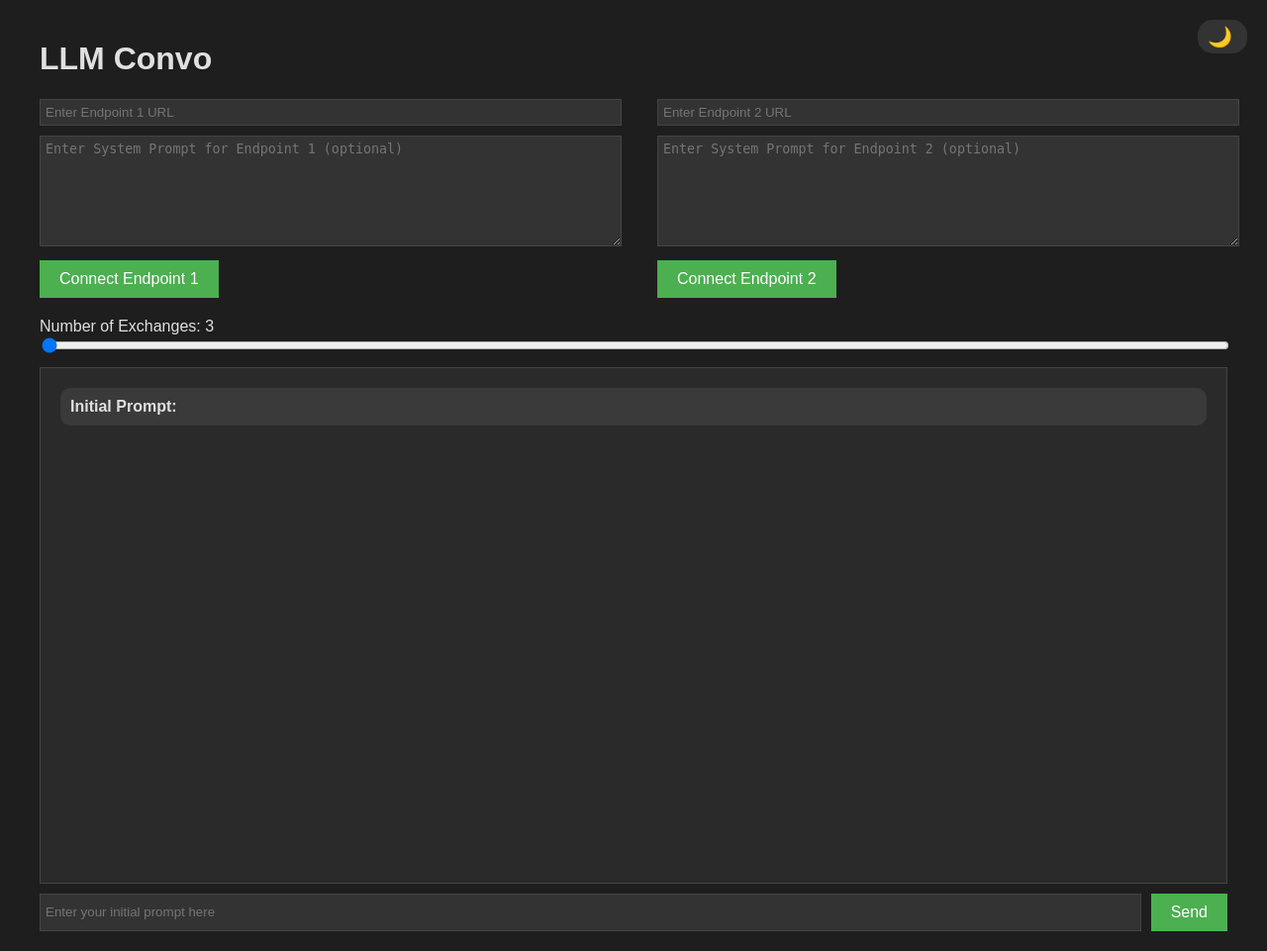
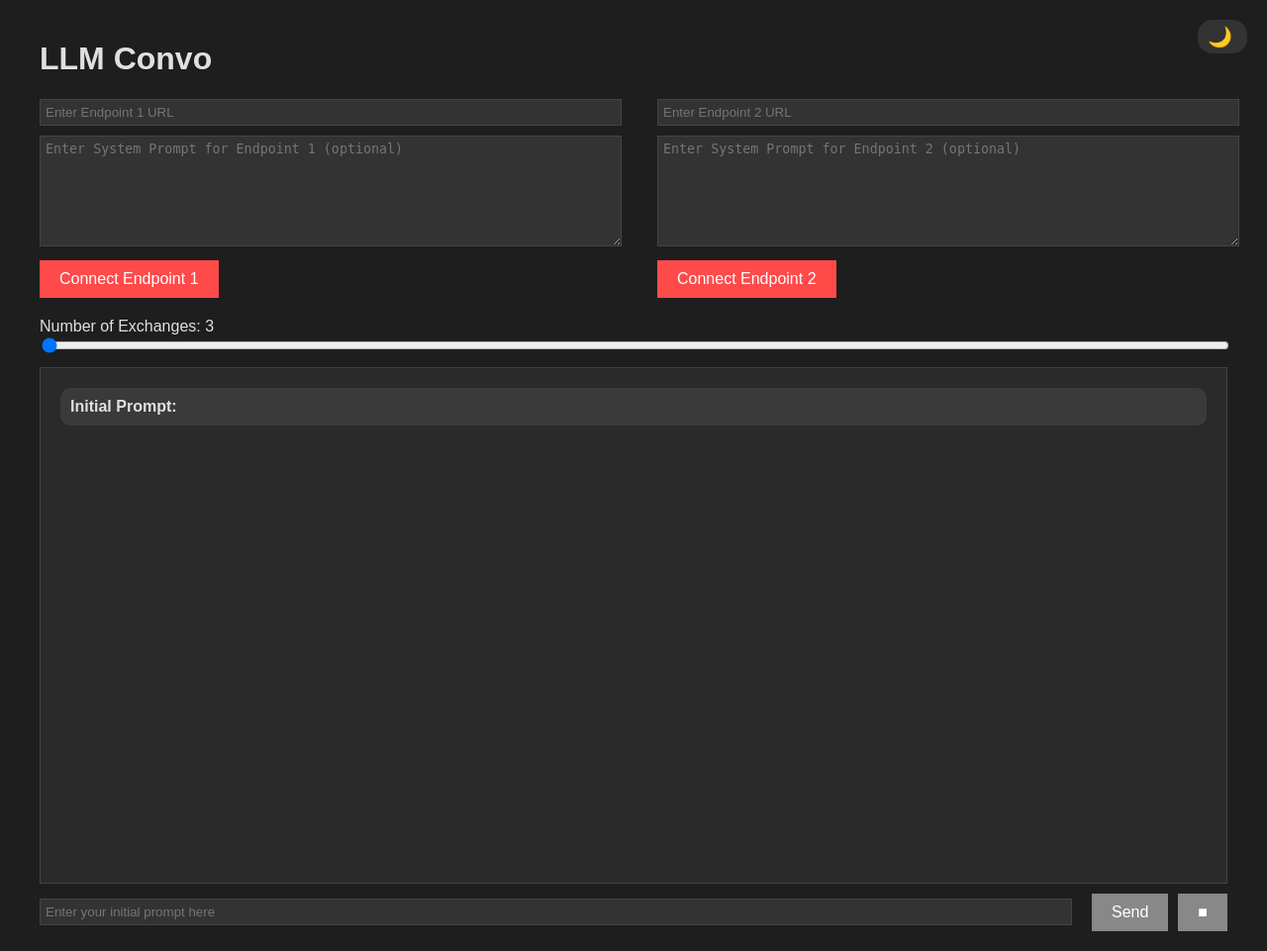
Before and after one commit to domsantschi/llm-convo, a Flask app: page / in a window 1280 px wide. Shown: the whole page at 99% size. Run offline with Flask 3, Linux system fonts and the light colour scheme.

Commit message:
Update index.html

```diff
--- a/templates/index.html
+++ b/templates/index.html
@@ -13,7 +13,9 @@
             --input-border-color: #444;
             --conversation-bg-color: #2a2a2a;
             --message-bg-color: #3a3a3a;
-            --button-bg-color: #4CAF50;
+            --button-ready-bg-color: #4CAF50;
+            --button-pending-bg-color: #ff4a4a;
+            --button-inactive-bg-color: #888888;
             --button-text-color: white;
         }
 
@@ -24,7 +26,9 @@
             --input-border-color: #ccc;
             --conversation-bg-color: #fff;
             --message-bg-color: #e9e9e9;
-            --button-bg-color: #4CAF50;
+            --button-ready-bg-color: #4CAF50;
+            --button-pending-bg-color: #ff4a4a;
+            --button-inactive-bg-color: #888888;
             --button-text-color: white;
         }
 
@@ -68,8 +72,6 @@
             margin-bottom: 10px;
             background-color: var(--conversation-bg-color);
         }
-
-        /* Bubble under Initial Prompt for inserting user's input */
         #initial-prompt-text {
             margin: 10px;
             padding: 10px;
@@ -80,7 +82,9 @@
 
         #prompt-container {
             display: flex;
+            align-items: center;
             margin-top: 10px;
+            gap: 10px;
         }
         #prompt {
             flex-grow: 1;
@@ -91,13 +95,19 @@
             padding: 5px;
         }
         button {
-            background-color: var(--button-bg-color);
+            background-color: var(--button-ready-bg-color);
             border: none;
             color: var(--button-text-color);
             padding: 10px 20px;
             text-align: center;
             text-decoration: none;
             display: inline-block;
+            font-size: 16px;
+            cursor: pointer;
+        }
+        .stop-btn {
+            background-color: var(--button-inactive-bg-color);
+            padding: 10px 20px;
             font-size: 16px;
             cursor: pointer;
         }
@@ -112,6 +122,13 @@
             color: #888;
             text-align: right;
             margin-top: 5px;
+        }
+        .connect-btn {
+            padding: 10px 20px;
+            color: var(--button-text-color);
+            cursor: pointer;
+            background-color: var(--button-pending-bg-color);
+            border: none;
         }
         #num-exchanges-container {
             margin-bottom: 10px;
@@ -146,7 +163,7 @@
             content: '☀️';
         }
         .theme-toggle input:checked + label {
-            background-color: var(--button-bg-color);
+            background-color: var(--button-ready-bg-color);
             color: var(--button-text-color);
         }
     </style>
@@ -162,12 +179,12 @@
             <div class="endpoint">
                 <input type="text" id="endpoint1" placeholder="Enter Endpoint 1 URL">
                 <textarea id="system-prompt1" placeholder="Enter System Prompt for Endpoint 1 (optional)"></textarea>
-                <button onclick="connectEndpoint(1)">Connect Endpoint 1</button>
+                <button id="connect-endpoint1" class="connect-btn" onclick="connectEndpoint(1)">Connect Endpoint 1</button>
             </div>
             <div class="endpoint">
                 <input type="text" id="endpoint2" placeholder="Enter Endpoint 2 URL">
                 <textarea id="system-prompt2" placeholder="Enter System Prompt for Endpoint 2 (optional)"></textarea>
-                <button onclick="connectEndpoint(2)">Connect Endpoint 2</button>
+                <button id="connect-endpoint2" class="connect-btn" onclick="connectEndpoint(2)">Connect Endpoint 2</button>
             </div>
         </div>
         <div id="num-exchanges-container">
@@ -176,17 +193,21 @@
         </div>
 
         <div id="conversation">
-            <!-- Pre-defined bubble for Initial Prompt -->
             <div id="initial-prompt-text"><strong>Initial Prompt:</strong> <span id="initial-prompt-content"></span></div>
         </div>
 
         <div id="prompt-container">
             <input type="text" id="prompt" placeholder="Enter your initial prompt here">
             <button id="send">Send</button>
+            <button class="stop-btn" id="stop" title="Stop Streaming">■</button>
         </div>
     </div>
 
     <script>
+        var currentXHR = null;  // Track the active request for stopping
+        var endpoint1Connected = false;
+        var endpoint2Connected = false;
+
         function connectEndpoint(endpointNum) {
             var endpointUrl = $('#endpoint' + endpointNum).val();
             var systemPrompt = $('#system-prompt' + endpointNum).val();
@@ -201,12 +222,43 @@
                         system_prompt: systemPrompt
                     }),
                     success: function(response) {
+                        if (response.status === "success") {
+                            $('#connect-endpoint' + endpointNum).css('background-color', 'var(--button-ready-bg-color)');
+                            if (endpointNum === 1) {
+                                endpoint1Connected = true;
+                            } else {
+                                endpoint2Connected = true;
+                            }
+                        } else {
+                            $('#connect-endpoint' + endpointNum).css('background-color', 'var(--button-pending-bg-color)');
+                            if (endpointNum === 1) {
+                                endpoint1Connected = false;
+                            } else {
+                                endpoint2Connected = false;
+                            }
+                        }
+                        updateSendButtonState();
                         alert(response.message);
-                        // Save to localStorage
-                        localStorage.setItem('endpoint' + endpointNum, endpointUrl);
-                        localStorage.setItem('systemPrompt' + endpointNum, systemPrompt);
+                    },
+                    error: function() {
+                        $('#connect-endpoint' + endpointNum).css('background-color', 'var(--button-pending-bg-color)');
+                        if (endpointNum === 1) {
+                            endpoint1Connected = false;
+                        } else {
+                            endpoint2Connected = false;
+                        }
+                        updateSendButtonState();
+                        alert("Failed to connect to Endpoint " + endpointNum);
                     }
                 });
+            }
+        }
+
+        function updateSendButtonState() {
+            if (endpoint1Connected && endpoint2Connected) {
+                $('#send').prop('disabled', false).css('background-color', 'var(--button-ready-bg-color)');
+            } else {
+                $('#send').prop('disabled', true).css('background-color', 'var(--button-inactive-bg-color)');
             }
         }
 
@@ -221,92 +273,97 @@
                 $('#num-exchanges-value').text($(this).val());
             });
 
+            // Initially disable Send and Stop buttons
+            $('#send').prop('disabled', true).css('background-color', 'var(--button-inactive-bg-color)');
+            $('#stop').prop('disabled', true).css('background-color', 'var(--button-inactive-bg-color)');
+
             $('#send').click(function() {
                 var prompt = $('#prompt').val();
                 var numExchanges = $('#num-exchanges').val();
-
                 if (prompt) {
-
-				// Inject user's prompt directly into the pre-defined Initial Prompt placeholder
                     $('#initial-prompt-content').text(prompt);
-
-				// Clear the input field after submission
                     $('#prompt').val('');
 
-				// Continue with the streaming response for Models
-				var xhr = new XMLHttpRequest();
-				xhr.open('POST', '/chat', true);
-				xhr.setRequestHeader('Content-Type', 'application/json');
-				xhr.send(JSON.stringify({prompt: prompt, num_exchanges: numExchanges}));
+                    var conversation = $('#conversation');
+                    conversation.empty();
+
+                    currentXHR = new XMLHttpRequest();
+                    currentXHR.open('POST', '/chat', true);
+                    currentXHR.setRequestHeader('Content-Type', 'application/json');
+                    currentXHR.send(JSON.stringify({prompt: prompt, num_exchanges: numExchanges}));
+
+                    // Enable Stop button and change its color to red
+                    $('#stop').prop('disabled', false).css('background-color', 'var(--button-pending-bg-color)');
 
                     var currentMessage = null;
                     var currentContent = '';
 
-				xhr.onprogress = function() {
-					var newData = xhr.response.substr(xhr.seenBytes || 0);
-					xhr.seenBytes = xhr.response.length;
+                    currentXHR.onprogress = function() {
+                        var newData = currentXHR.response.substr(currentXHR.seenBytes || 0);
+                        currentXHR.seenBytes = currentXHR.response.length;
 
                         var messages = newData.split('\n');
                         messages.forEach(function(message) {
                             if (message.trim() !== '') {
                                 try {
                                     var data = JSON.parse(message);
-
                                     if (data.error) {
                                         alert('Error: ' + data.error);
                                         return;
                                     }
-
                                     if (data.sender) {
                                         if (currentMessage) {
                                             currentMessage.find('p').html('<strong>' + currentMessage.data('sender') + ':</strong> ' + currentContent);
                                         }
                                         currentMessage = $('<div class="message">');
                                         currentMessage.data('sender', data.sender);
-									currentContent = ''; // Reset content for new message
-
-									// Message bubble creation
+                                        currentContent = '';
                                         var messageHtml = '<p><strong>' + data.sender + ':</strong> ';
                                         if (data.message) {
-										messageHtml += data.message; // Handle normal message (Model 1/2)
+                                            messageHtml += data.message;
                                         }
                                         messageHtml += '</p>';
                                         currentMessage.html(messageHtml);
-									$('#conversation').append(currentMessage);
-
-								// Handle content streams (Model dialogue)
+                                        conversation.append(currentMessage);
                                     } else if (data.content) {
                                         currentContent += data.content;
                                         if (currentMessage) {
                                             currentMessage.find('p').html('<strong>' + currentMessage.data('sender') + ':</strong> ' + currentContent);
                                         }
                                     } else if (data.end) {
-									// Once conversation part ends, append token stats
                                         currentMessage.find('.message-info').append('<br>'
                                             + data.total_tokens + ' tokens - '
                                             + data.tps.toFixed(2) + ' tokens/sec');
-									currentMessage = null; // Reset for next exchange
                                     }
                                 } catch (e) {
                                     console.error('Error parsing message:', e);
                                 }
                             }
                         });
-
-					// Autoscroll to bottom of the conversation as new messages arrive
-					$('#conversation').scrollTop($('#conversation')[0].scrollHeight);
+                        conversation.scrollTop(conversation[0].scrollHeight);
                     };
 
-				xhr.onload = function() {
+                    currentXHR.onload = function() {
                         if (currentMessage) {
                             currentMessage.find('p').html('<strong>' + currentMessage.data('sender') + ':</strong> ' + currentContent);
                         }
+                        // Disable Stop button and change its color back to grey
+                        $('#stop').prop('disabled', true).css('background-color', 'var(--button-inactive-bg-color)');
                     };
                 }
             });
 
+            $('#stop').click(function() {
+                if (currentXHR) {
+                    currentXHR.abort();
+                    // Disable Stop button and change its color back to grey
+                    $('#stop').prop('disabled', true).css('background-color', 'var(--button-inactive-bg-color)');
+                    alert('Streaming stopped.');
+                }
+            });
+
             // Theme toggle functionality
-            $('#theme-switch').change(function () {
+            $('#theme-switch').change(function() {
                 if (this.checked) {
                     $('body').addClass('light-mode');
                     localStorage.setItem('theme', 'light');
@@ -316,7 +373,7 @@
                 }
             });
 
-            // Load the saved theme from localStorage
+            // Load saved theme preference
             var savedTheme = localStorage.getItem('theme');
             if (savedTheme === 'light') {
                 $('#theme-switch').prop('checked', true).trigger('change');
```
Lines whose indentation alone changed are shown as unchanged.
